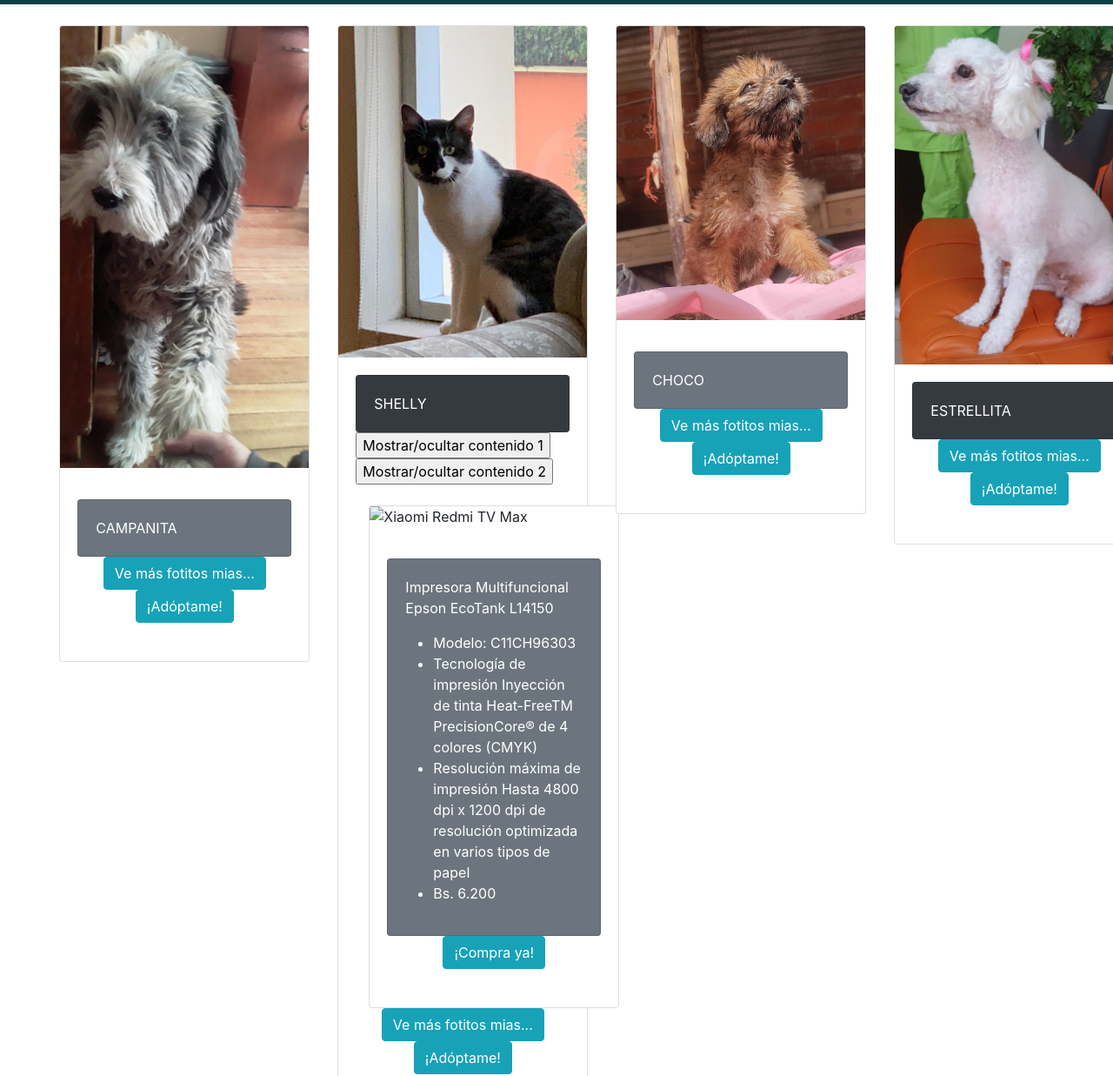
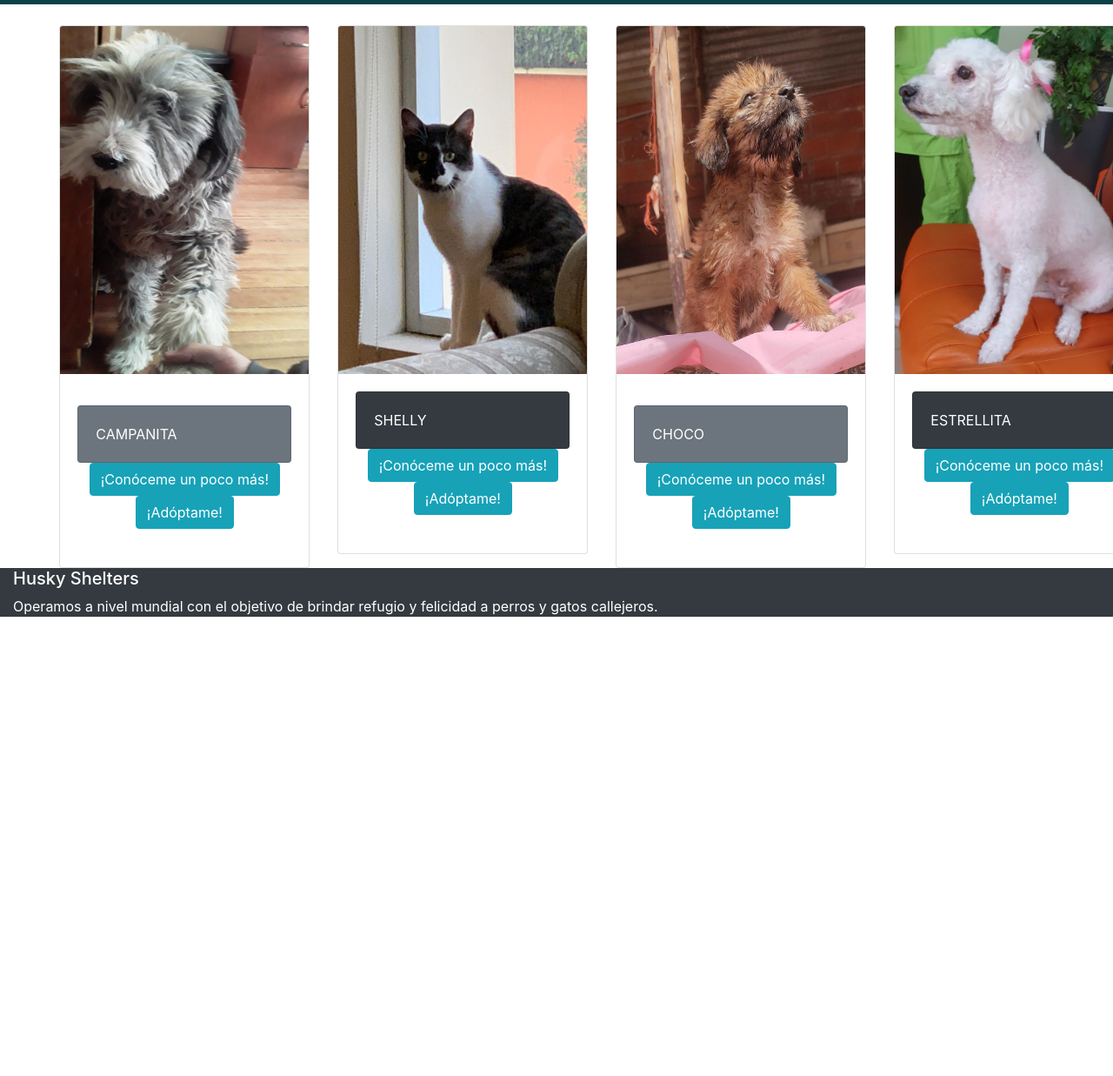
Before and after one commit to manufloresuwu/HuskyShelters, a plain HTML site: page Proyecto Final/Proyecto Final/Index.html in a window 1280 px wide. Shown: the part 63-1300 px from the top of the page at 87% size. After the commit the page ends 800 px from the top, so only its background shows below. Drawn offline with nearby package versions, Linux system fonts and the light colour scheme.

Commit message:
Add files via upload
PaginaTerminada

```diff
--- a/Proyecto Final/Proyecto Final/Index.html
+++ b/Proyecto Final/Proyecto Final/Index.html
@@ -74,7 +74,7 @@
                 <div class="col-2">
                     <br>
                     <div class="card" style="width: 18rem;">
-                        <img src="img/campanita1.jpeg" class="card-img-top">
+                        <img src="img/campanita1.jpeg" class="card-img-top" width="100" height="400">
                         <div class="card-body">
 
                             <p class="card-text">
@@ -84,8 +84,12 @@
                                 </div>
                             </div>
                             <center>
-                                <a href="Campanita.html" button class="btn btn-info" type="submit">Ve más fotitos mias...</button>
-                                </a>
+                                <form>
+                                    <input type="button" onclick="mostrar('contenido')" value="¡Conóceme un poco más!" button class="btn btn-info">
+
+                                    <img src="img/campanita2.jpeg" class="oculto" id="contenido" width="250" height="300">
+
+                                </form>
                             </center>
                                 <center>
                                     <a href="Formulario.html" button class="btn btn-info" type="submit">¡Adóptame!</button>
@@ -100,56 +104,20 @@
                 <div class="col-2">
                     <br>
                     <div class="card" style="width: 18rem;">
-                        <img src="img/shelly1.jpeg" class="card-img-top" alt="...">
+                        <img src="img/shelly1.jpeg" class="card-img-top" alt="..." width="100" height="400">
                         <div class="card-body">
                             <div class="card bg-dark text-white">
                                 <div class="card-body">
                                     <p class="card-text"> SHELLY</p>
                                 </div>
                             </div>
+                            <center>
                             <form>
-                                <input type="button" onclick="mostrar('contenido1')" value="Mostrar/ocultar contenido 1">
+                                <input type="button" onclick="mostrar('contenido2')" value="¡Conóceme un poco más!" button class="btn btn-info">
 
-                                <input type="button" onclick="mostrar('contenido2')" value="Mostrar/ocultar contenido 2">
-
-                                <div class="col-2" class="oculto"id="contenido1">
-                                    <br>
-                                    <div class="card" style="width: 18rem;">
-                                        <img src="img/impresoras/I1.jpg" class="card-img-top" alt="Xiaomi Redmi TV Max">
-                                        <div class="card-body">
-                                            <p class="card-text">
-                                            <div class="card bg-secondary text-white">
-                                                <div class="card-body">
-                                                    <p class="card-text">Impresora Multifuncional Epson EcoTank L14150</p>
-                                                    <ul>
-                                                        <li>Modelo: C11CH96303</li>
-                                                        <li>Tecnología de impresión Inyección de tinta Heat-FreeTM PrecisionCore® de 4
-                                                            colores
-                                                            (CMYK)</li>
-                                                        <li>Resolución máxima de impresión Hasta 4800 dpi x 1200 dpi de resolución
-                                                            optimizada en
-                                                            varios tipos de papel
-                                                        <li>Bs. 6.200</li>
-                                                </div>
-                                            </div>
-                                            </ul>
-
-                                            <center>
-                                                <a href="Formulario.html" button class="btn btn-info" type="submit">¡Compra ya!</button>
-                                                </a>
-                                            </center>
-                                        </div>
-                                        <br>
-                                    </div>
-                                </div>
-
-
-                                <img src="img/shelly1.jpeg" class="oculto" id="contenido2">
+                                <img src="img/shelly2.jpeg" class="oculto" id="contenido2" width="250" height="300">
 
                             </form>
-                            <center>
-                                <a href="Shelly.html" button class="btn btn-info" type="submit">Ve más fotitos mias...</button>
-                                </a>
                         </center>
                             <center>
                                 <a href="Formulario.html" button class="btn btn-info" type="submit">¡Adóptame!</button>
@@ -162,7 +130,7 @@
                 <div class="col-2">
                     <br>
                     <div class="card" style="width: 18rem;">
-                        <img src="img/choco1.jpeg" class="card-img-top" alt="...">
+                        <img src="img/choco1.jpeg" class="card-img-top" alt="..."width="100" height="400">
                         <div class="card-body">
 
                             <p class="card-text">
@@ -172,8 +140,12 @@
                                 </div>
                             </div>
                             <center>
-                                <a href="Choco.html" button class="btn btn-info" type="submit">Ve más fotitos mias...</button>
-                                </a>
+                                <form>
+                                    <input type="button" onclick="mostrar('contenido3')" value="¡Conóceme un poco más!" button class="btn btn-info">
+
+                                    <img src="img/choco2.jpeg" class="oculto" id="contenido3" width="250" height="300">
+
+                                </form>
                             </center>
                                 <center>
                                     <a href="Formulario.html" button class="btn btn-info" type="submit">¡Adóptame!</button>
@@ -186,7 +158,7 @@
                 <div class="col-2">
                     <br>
                     <div class="card" style="width: 18rem;">
-                        <img src="img/estrellita2.jpeg" class="card-img-top" alt="...">
+                        <img src="img/estrellita2.jpeg" class="card-img-top" alt="..." width="100" height="400">
                         <div class="card-body">
                             <div class="card bg-dark text-white">
                                 <div class="card-body">
@@ -194,8 +166,12 @@
                                 </div>
                             </div>
                             <center>
-                                <a href="Estrellita.html" button class="btn btn-info" type="submit">Ve más fotitos mias...</button>
-                                </a>
+                                <form>
+                                    <input type="button" onclick="mostrar('contenido4')" value="¡Conóceme un poco más!" button class="btn btn-info">
+
+                                    <img src="img/estrellita1.jpeg" class="oculto" id="contenido4" width="250" height="300">
+
+                                </form>
                             </center>
                                 <center>
                                     <a href="Formulario.html" button class="btn btn-info" type="submit">¡Adóptame!</button>
```
Also changed, not shown: Proyecto Final/Proyecto Final/Formulario.html (+0 -17 lines), Proyecto Final/Proyecto Final/js/js.js (added, +13 -0 lines). Lines whose indentation alone changed are shown as unchanged.
